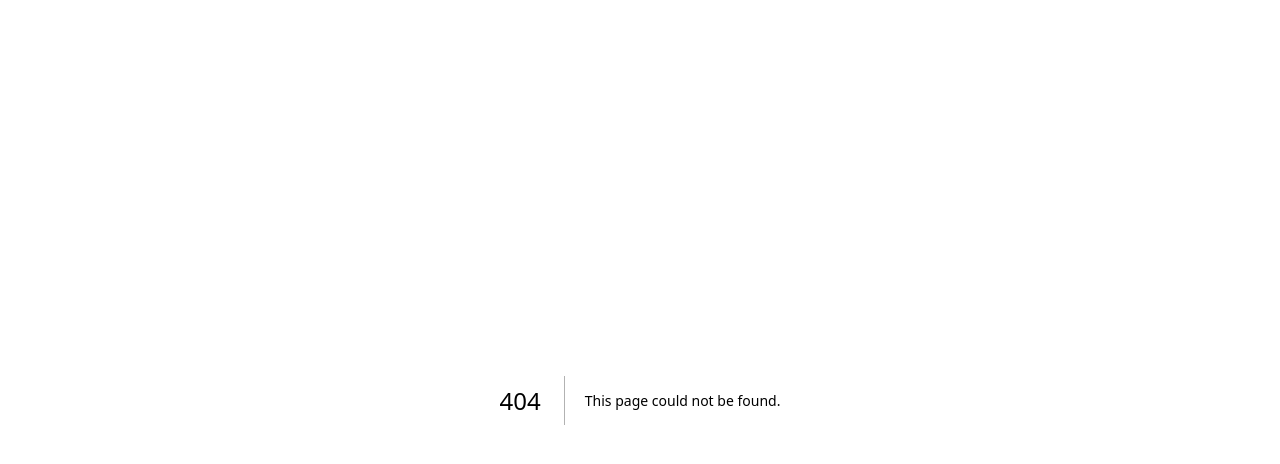
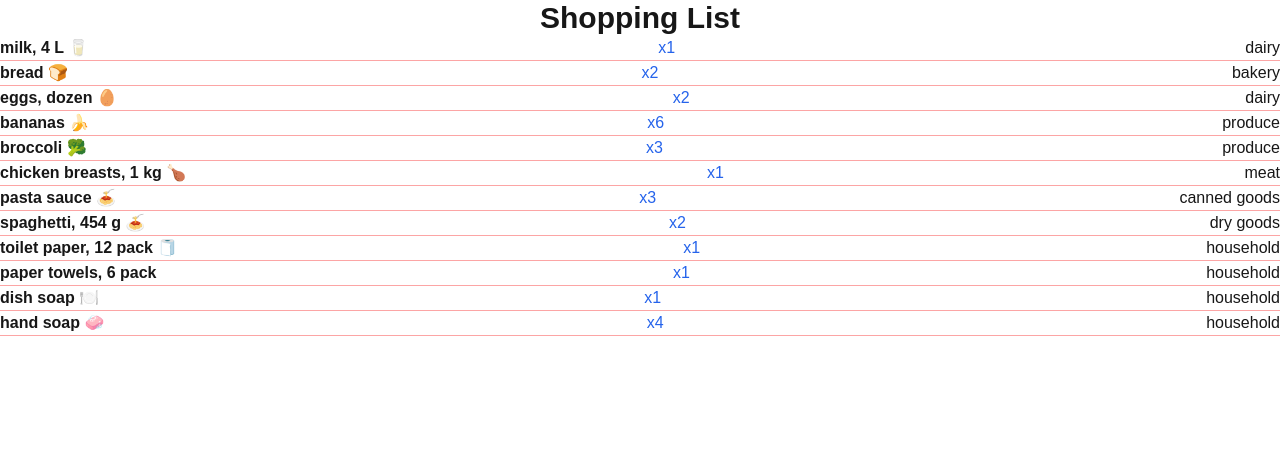
Before and after one commit to TyceRoobol/cprg306-assignments, a Next.js app: page /week-3 in a window 1280 px wide. Before the commit this address had no page. Shown: the top 464 px of the page. Built offline with nearby package versions, Linux system fonts and the light colour scheme.

Commit message:
week 3
finished week 3 assignment

```diff
--- a/app/layout.js
+++ b/app/layout.js
@@ -13,7 +13,7 @@ const geistMono = localFont({
 });
 
 export const metadata = {
-  title: "Create Next App",
+  title: "Shopping List",
   description: "Generated by create next app",
 };
 
--- a/app/page.js
+++ b/app/page.js
@@ -3,6 +3,7 @@ export default function Main() {
     <main>
       <h1>CPRG 306: Web Development 2 - Assignments</h1>
       <p><a href="./week-2">week 2</a></p>
+      <p><a href="./week-3">week 3</a></p>
     </main>
   )
 }
--- a/app/week-2/page.js
+++ b/app/week-2/page.js
@@ -1,9 +1,9 @@
-import StudentInfo from "./student-info"
+import StudentInfo from "./student-info";
 export default function Page() {
     return(
         <main>
             <h1>Shopping List</h1>
             <StudentInfo />
         </main>
-    )
+    );
 }
--- /dev/null
+++ b/app/week-3/item-list.js
@@ -0,0 +1,35 @@
+// item-list.js
+
+import Item from "./item";
+
+const ItemList = () => {
+  const items = [
+    { name: "milk, 4 L 🥛", quantity: 1, category: "dairy" },
+    { name: "bread 🍞", quantity: 2, category: "bakery" },
+    { name: "eggs, dozen 🥚", quantity: 2, category: "dairy" },
+    { name: "bananas 🍌", quantity: 6, category: "produce" },
+    { name: "broccoli 🥦", quantity: 3, category: "produce" },
+    { name: "chicken breasts, 1 kg 🍗", quantity: 1, category: "meat" },
+    { name: "pasta sauce 🍝", quantity: 3, category: "canned goods" },
+    { name: "spaghetti, 454 g 🍝", quantity: 2, category: "dry goods" },
+    { name: "toilet paper, 12 pack 🧻", quantity: 1, category: "household" },
+    { name: "paper towels, 6 pack", quantity: 1, category: "household" },
+    { name: "dish soap 🍽️", quantity: 1, category: "household" },
+    { name: "hand soap 🧼", quantity: 4, category: "household" },
+  ];
+
+  return (
+    <ul>
+      {items.map((item, index) => (
+        <Item
+          key={index}
+          name={item.name}
+          quantity={item.quantity}
+          category={item.category}
+        />
+      ))}
+    </ul>
+  );
+};
+
+export default ItemList;
--- /dev/null
+++ b/app/week-3/item.js
@@ -0,0 +1,13 @@
+// item.js
+
+const Item = ({ name, quantity, category }) => {
+    return (
+      <li className="flex justify-between border-b border-red-300">
+        <span className="font-bold">{name}</span>
+        <span className="text-blue-600">x{quantity}</span>
+        <span className="text-black-500">{category}</span>
+      </li>
+    );
+  };
+
+  export default Item;
--- /dev/null
+++ b/app/week-3/page.js
@@ -0,0 +1,14 @@
+// page.js
+
+import ItemList from "./item-list";
+
+const Page = () => {
+  return (
+    <main>
+      <h1 className="text-3xl font-bold text-center">Shopping List</h1>
+      <ItemList />
+    </main>
+  );
+};
+
+export default Page;
```
